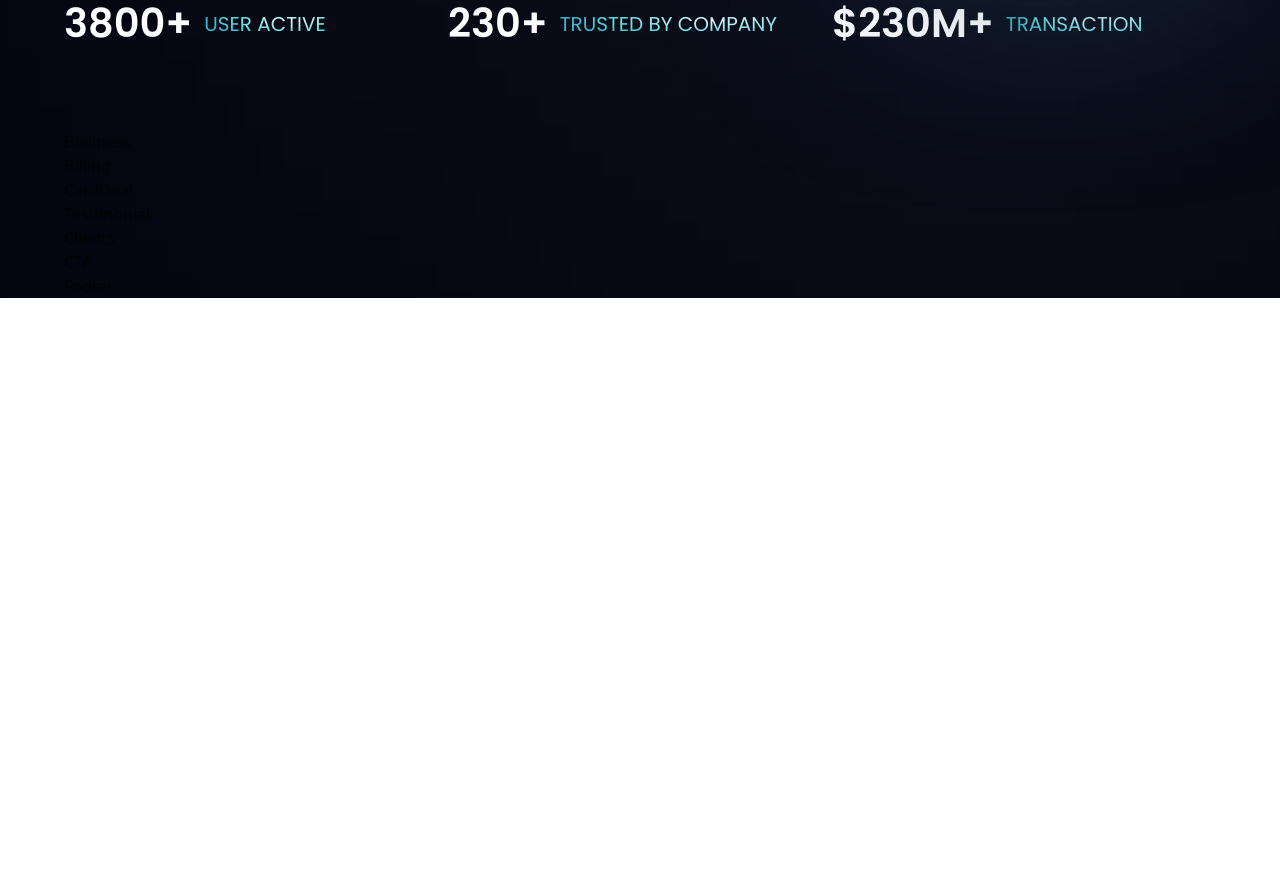
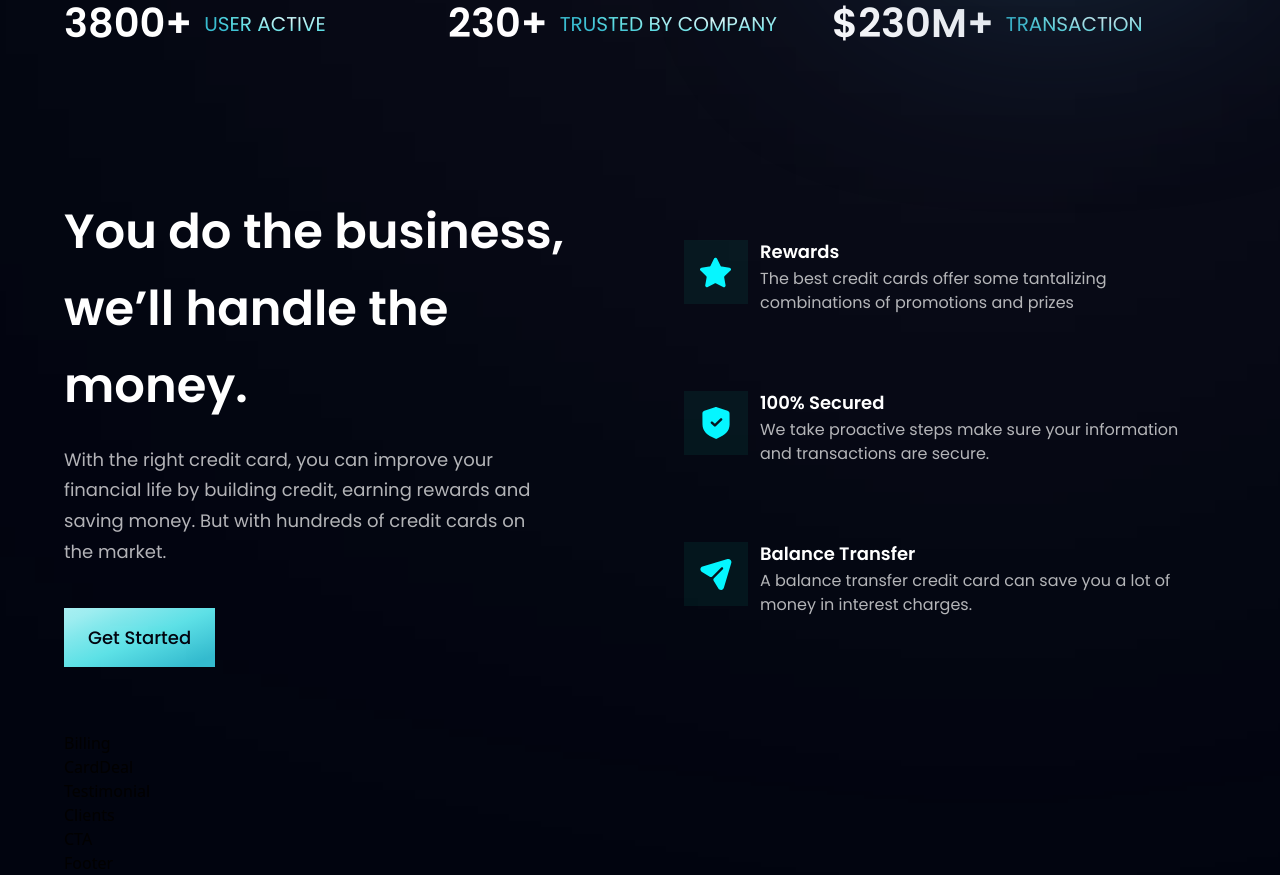
Before and after one commit to EdwardDuong/Banking-application, a React (Create React App) app: page / in a window 1280 px wide. Shown: the part 800-1675 px from the top of the page. Before the commit the page ends 1098 px from the top, so only its background shows below. Built offline with nearby package versions, Linux system fonts and the light colour scheme.

Commit message:
add business section

```diff
--- a/src/components/Business.jsx
+++ b/src/components/Business.jsx
@@ -1,7 +1,54 @@
 import React from "react";
+import { features } from "../constants";
+import styles, { layout } from "../style";
+import Button from "./Button";
+const FeatureCard = ({ icon, title, content, index }) => {
+  return (
+    <div
+      className={`flex flex-row p-6 rounder-[20px] ${
+        index !== features.length - 1 ? "mb-6" : "mb-0"
+      } feature-card`}
+    >
+      <div
+        className={`w-[64px] h-[64px] rounder-full ${styles.flexCenter} bg-dimBlue`}
+      >
+        <img src={icon} alt="icon" className="w-[50%] h-[50%] object-contain" />
+      </div>
+
+      <div className="flex-1 flex flex-col ml-3">
+        <h4 className="font-poppins font-semibold text-white text-[18px] leading-[23px] mb-1">
+          {title}
+        </h4>
+        <p className="font-poppins font-normal text-dimWhite text-[16px] leading-[24px] mb-1">
+          {content}
+        </p>
+      </div>
+    </div>
+  );
+};
 
 const Business = () => {
-  return <div>Business</div>;
+  return (
+    <section id="features" className={layout.section}>
+      <div className={layout.sectionInfo}>
+        <h2 className={`${styles.heading2}`}>
+          You do the business, <br className="sm:block hidden" /> we’ll handle
+          the money.
+        </h2>
+        <p className={`${styles.paragraph} max-w-[470px] mt-5`}>
+          With the right credit card, you can improve your financial life by
+          building credit, earning rewards and saving money. But with hundreds
+          of credit cards on the market.
+        </p>
+        <Button styles="mt-10" />
+      </div>
+      <div className={`${layout.sectionImg} flex-col`}>
+        {features.map((feature, i) => (
+          <FeatureCard key={feature.id} {...feature} index={i} />
+        ))}
+      </div>
+    </section>
+  );
 };
 
 export default Business;
--- a/src/components/Button.jsx
+++ b/src/components/Button.jsx
@@ -1,7 +1,14 @@
 import React from "react";
 
-const Button = () => {
-  return <div>Button</div>;
+const Button = ({ styles }) => {
+  return (
+    <button
+      type="button"
+      className={`font-poppins font-medium text-[18px] text-primary outline-none py-4 px-6 bg-blue-gradient ${styles}`}
+    >
+      Get Started
+    </button>
+  );
 };
 
 export default Button;
```
